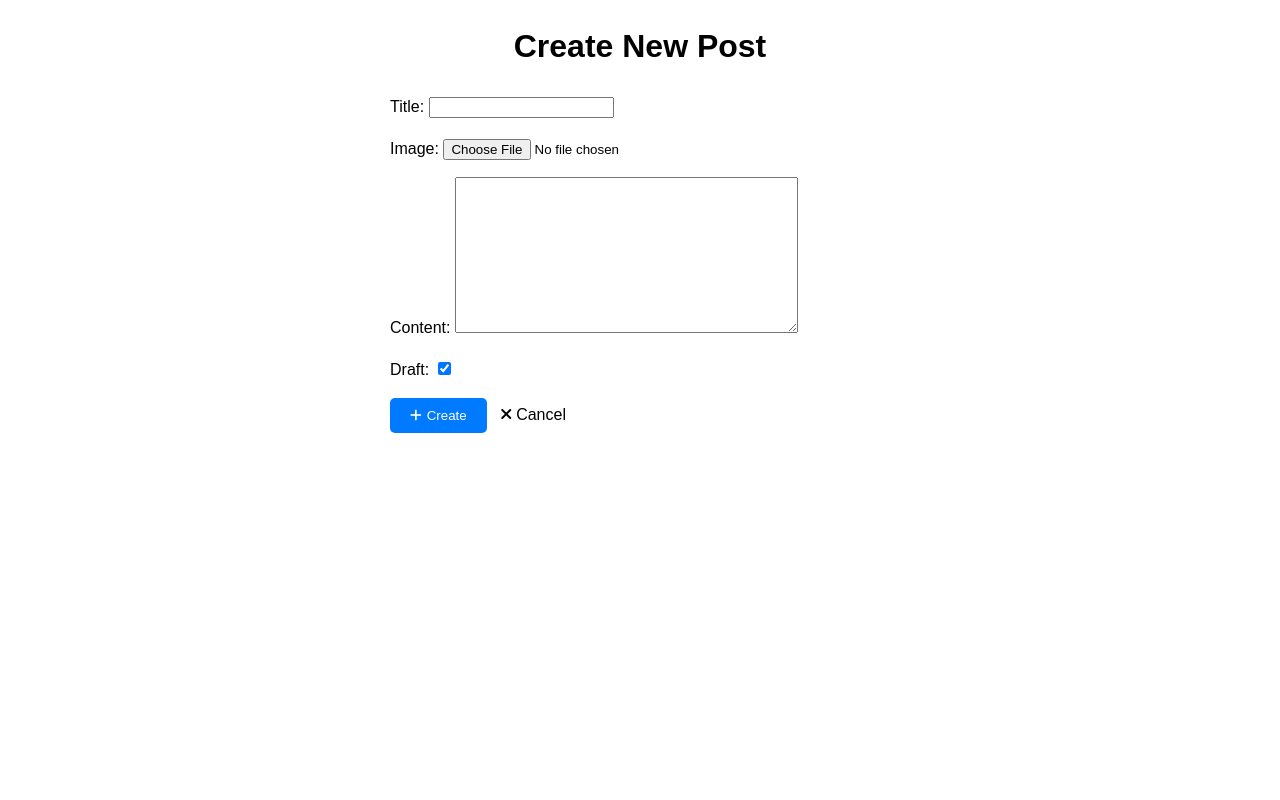
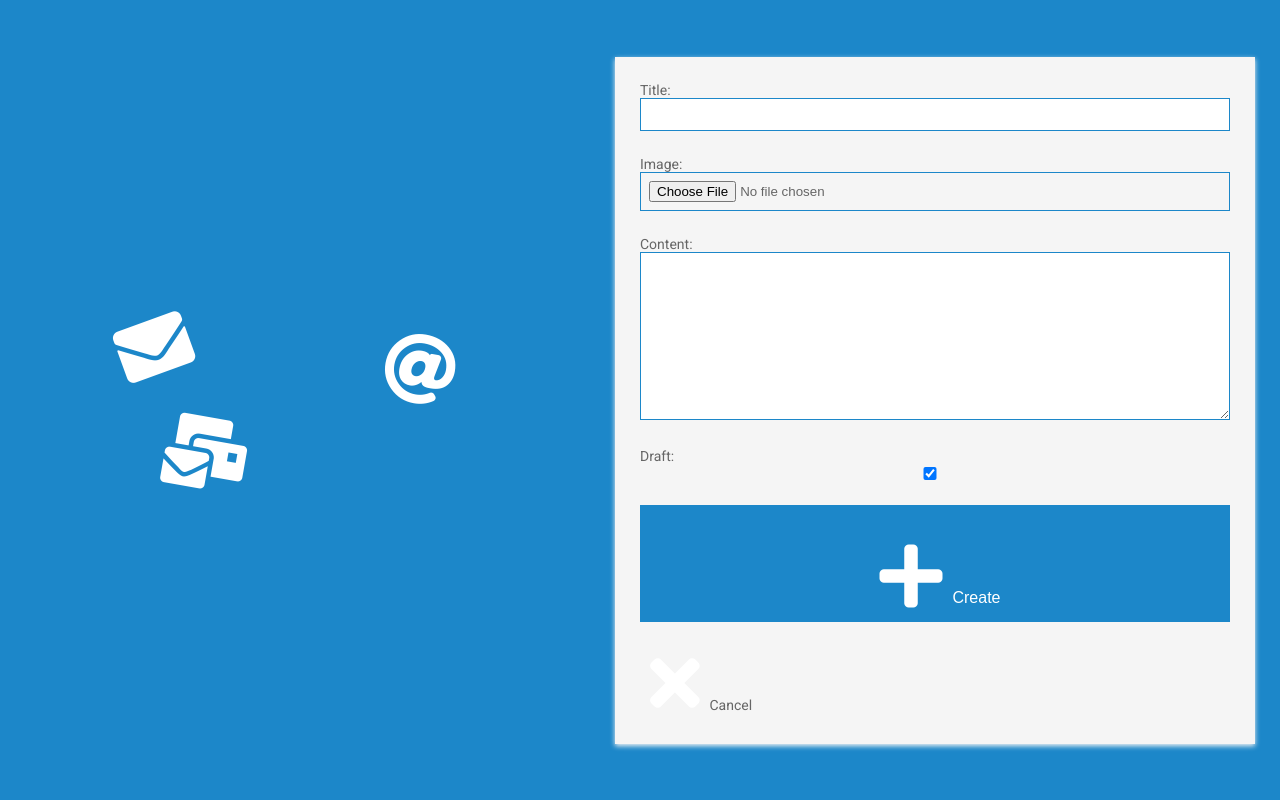
Before and after one commit to Mohamed00Abdelmonem/DjBlog_For_Test, a Django app: page /create in a window 1280 px wide. Run offline with Django 4.2, Linux system fonts and the light colour scheme; some libraries are stand-ins or nearby versions.

Commit message:
change fronend in form template

```diff
--- a/blog/templates/blog/post_form.html
+++ b/blog/templates/blog/post_form.html
@@ -1,52 +1,103 @@
-<!-- post_form.html -->
-
 <!DOCTYPE html>
 <html>
   <head>
-    <title>Create New Post</title>
-    <link rel="stylesheet" href="https://cdnjs.cloudflare.com/ajax/libs/font-awesome/6.0.0-beta3/css/all.min.css">
+    <title>Contact form</title>
+    <link rel="stylesheet" href="https://use.fontawesome.com/releases/v5.4.1/css/all.css" integrity="sha384-5sAR7xN1Nv6T6+dT2mhtzEpVJvfS3NScPQTrOxhwjIuvcA67KV2R5Jz6kr4abQsz" crossorigin="anonymous">
+    <link href="https://fonts.googleapis.com/css?family=Roboto:300,400,500,700" rel="stylesheet">
     <style>
-        body {
-            font-family: Arial, sans-serif;
-            line-height: 1.6;
+      html, body {
+      min-height: 100%;
+      padding: 0;
       margin: 0;
-            padding: 0;
+      font-family: Roboto, Arial, sans-serif;
+      font-size: 14px;
+      color: #666;
       }
-
       h1 {
-            text-align: center;
+      margin: 0 0 20px;
+      font-weight: 400;
+      color: #1c87c9;
       }
-
+      p {
+      margin: 0 0 5px;
+      }
+      .main-block {
+      display: flex;
+      flex-direction: column;
+      justify-content: center;
+      align-items: center;
+      min-height: 100vh;
+      background: #1c87c9;
+      }
       form {
-            max-width: 500px;
-            margin: 0 auto;
+      padding: 25px;
+      margin: 25px;
+      box-shadow: 0 2px 5px #f5f5f5;
+      background: #f5f5f5;
       }
-
-        .btn {
-            display: inline-block;
-            padding: 10px 20px;
-            margin-right: 10px;
-            text-align: center;
-            text-decoration: none;
+      .fas {
+      margin: 25px 10px 0;
+      font-size: 72px;
       color: #fff;
-            background-color: #007bff;
+      }
+      .fa-envelope {
+      transform: rotate(-20deg);
+      }
+      .fa-at , .fa-mail-bulk{
+      transform: rotate(10deg);
+      }
+      input, textarea {
+      width: calc(100% - 18px);
+      padding: 8px;
+      margin-bottom: 20px;
+      border: 1px solid #1c87c9;
+      outline: none;
+      }
+      input::placeholder {
+      color: #666;
+      }
+      button {
+      width: 100%;
+      padding: 10px;
       border: none;
-            border-radius: 5px;
-            cursor: pointer;
+      background: #1c87c9;
+      font-size: 16px;
+      font-weight: 400;
+      color: #fff;
       }
-
-        .btn-secondary {
-            background-color: #6c757d;
+      button:hover {
+      background: #2371a0;
       }
-
-        .icon {
-            margin-right: 5px;
+      @media (min-width: 568px) {
+      .main-block {
+      flex-direction: row;
+      }
+      .left-part, form {
+      width: 50%;
+      }
+      .fa-envelope {
+      margin-top: 0;
+      margin-left: 20%;
+      }
+      .fa-at {
+      margin-top: -10%;
+      margin-left: 65%;
+      }
+      .fa-mail-bulk {
+      margin-top: 2%;
+      margin-left: 28%;
+      }
       }
     </style>
   </head>
   <body>
-    <h1>Create New Post</h1>
-    <form method="post">
+    <div class="main-block">
+      <div class="left-part">
+        <i class="fas fa-envelope"></i>
+        <i class="fas fa-at"></i>
+        <i class="fas fa-mail-bulk"></i>
+      </div>
+      <form method="post" enctype="multipart/form-data">
         {% csrf_token %}
         {{ form.as_p }}
 
@@ -56,5 +107,6 @@
             <i class="fas fa-times icon"></i>Cancel
         </a>
     </form>
+    </div>
   </body>
 </html>
--- a/blog/templates/blog/post_list.html
+++ b/blog/templates/blog/post_list.html
@@ -242,8 +242,8 @@
 						<h2>Post <b>List</b></h2>
 					</div>
 					<div class="col-sm-6">
-						<a href="create" class="btn btn-success" data-toggle="modal"><i class="material-icons">&#xE147;</i> <span>Add New Employee</span></a>
-						<a href="create" class="btn btn-danger" data-toggle="modal"><i class="material-icons">&#xE15C;</i> <span>Delete</span></a>
+						<a href="/create" class="btn btn-success" data-toggle="modal"><i class="material-icons">&#xE147;</i> <span>Add New Employee</span></a>
+						<!-- <a href="create" class="btn btn-danger" data-toggle="modal"><i class="material-icons">&#xE15C;</i> <span>Delete</span></a>						 -->
 					</div>
                 </div>
             </div>
```
Also changed, not shown: blog/templates/blog/post_update.html (+83 -31 lines), db.sqlite3, media_root/img/images_11.jpeg (added). Lines whose indentation alone changed are shown as unchanged.
